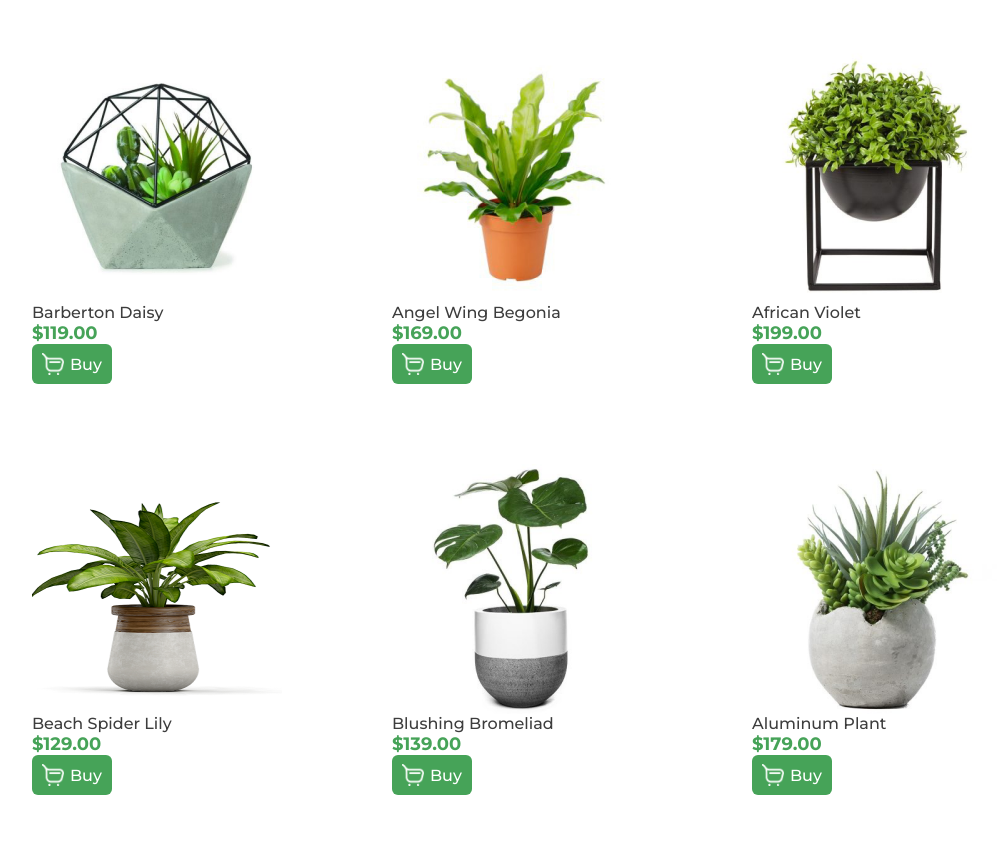
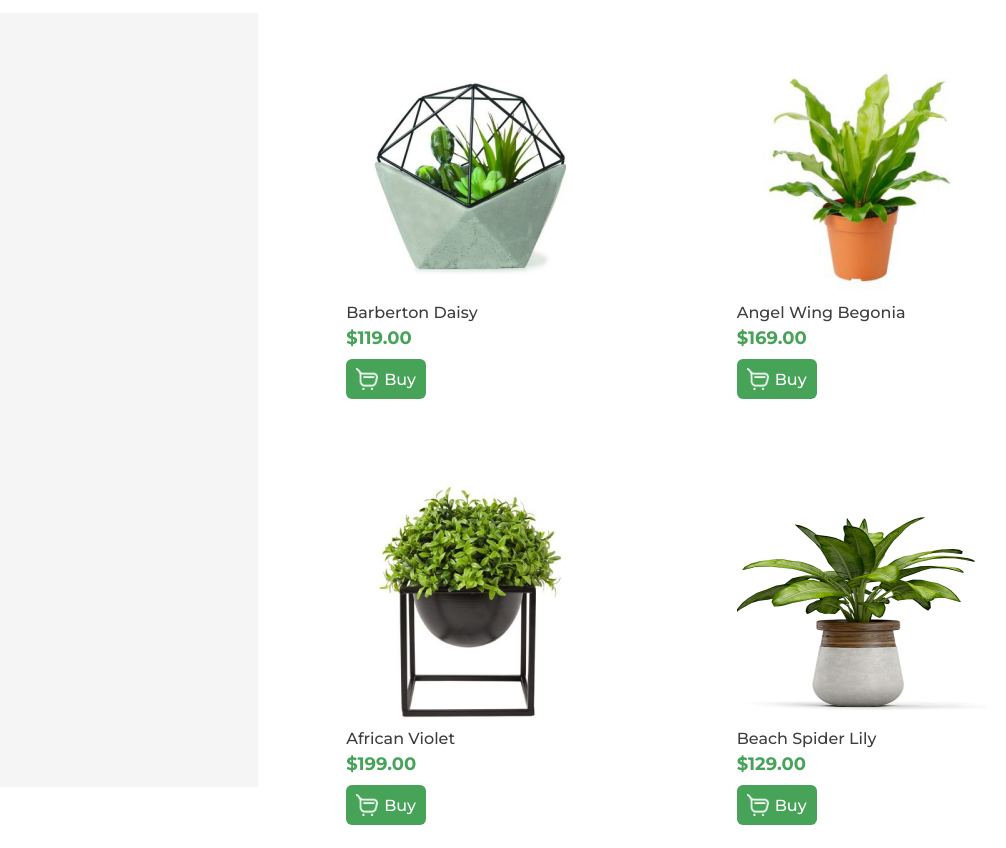
Before and after one commit to ZubalYana/Greenshop, a website: page public/index.html in a window 1280 px wide. Shown: the part 597-1445 px from the top of the page, without its empty margins (141-1147 px from the left). Drawn offline with nearby package versions, Linux system fonts and the light colour scheme.

Commit message:
add the categories container

```diff
--- a/public/index.html
+++ b/public/index.html
@@ -41,8 +41,9 @@
         </header>
         <main>
             <div class="banner"></div>
-            <div class="goodsContainer">
-
+            <div class="mainPartContainer">
+                <div class="categoriesCon"></div>
+                <div class="goodsContainer"></div>
             </div>
         </main>
     </div>
--- a/public/style.scss
+++ b/public/style.scss
@@ -28,6 +28,7 @@
             .header_nav_element{
                 font-size: 16px;
                 font-weight: 400;
+                cursor: pointer;
             }
             .header_nav_element_active{
                 font-weight: 600;
@@ -105,12 +106,24 @@
             margin-top: 30px;
         }
     }
+    .mainPartContainer{
+        padding: 0 100px;
+        margin-top: 50px;
+        width: 100%;
+        display: flex;
+        .categoriesCon{
+            width: 20px;
+            background-color: #F5F5F5;
+            width: 310px;
+            height: 774px;
+        }
         .goodsContainer{
             display: flex;
             flex-wrap: wrap;
-        padding: 50px 100px;
-        width: 100%;
+            // padding: 50px 100px;
+            width: 75%;
             justify-content: space-around;
+            // background-color: #46A358;
             .goodsCard{
                 width: 254px;
                 min-height: 319px;
@@ -132,6 +145,7 @@
                     font-size: 18px;
                     font-weight: 700;
                     color: #46A358;
+                    margin-top: 5px;
                 }
                 .goodsCardBtn{
                     background-color: #46A358;
@@ -147,6 +161,7 @@
                     align-items: center;
                     cursor: pointer;
                     transition: 0.2s ease;
+                    margin-top: 10px;
 
                     .goodsCardBtn_icon{
                         width: 22px;
@@ -158,6 +173,8 @@
 
             }
         }
+    }
+
 
 
 }
```
Also changed, not shown: public/style.css, 1 other file. Lines whose indentation alone changed are shown as unchanged.
